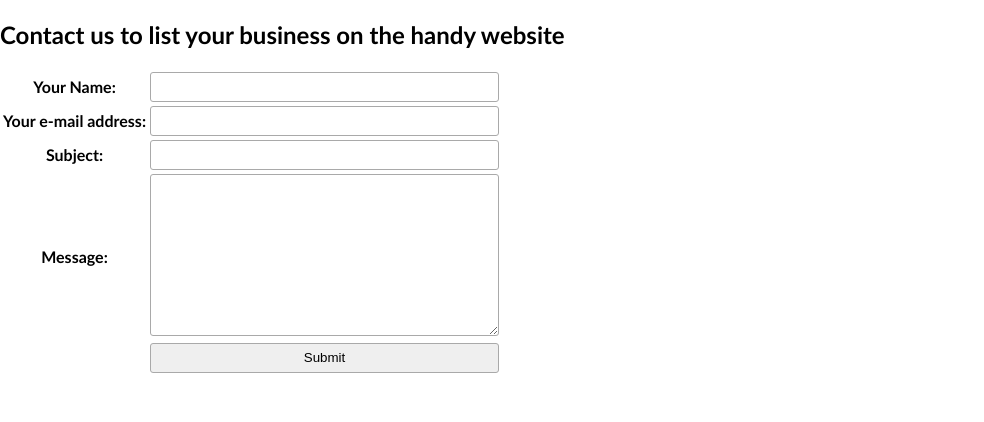
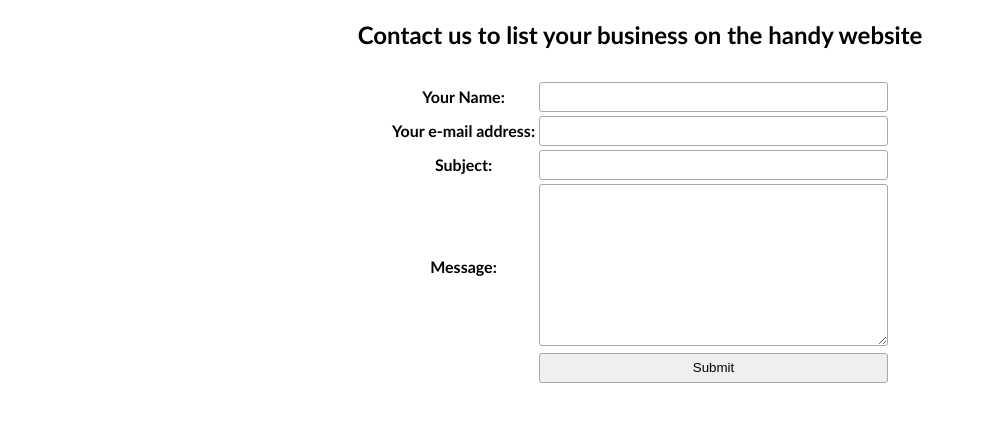
Before and after one commit to JackEshkenazi/Handy-Website, a Django app: page /contact/ in a window 1280 px wide. Shown: the part 140-562 px from the top of the page, without its empty margins (0-984 px from the left). Run offline with Django 3.2, Linux system fonts and the light colour scheme.

Commit message:
centered contact page contents

```diff
--- a/static/contact.css
+++ b/static/contact.css
@@ -1,3 +1,7 @@
+h1{
+    text-align: center;
+}
+
 ul.errorlist {
     margin: 0;
     padding: 0;
@@ -36,3 +40,9 @@ input {
     border: 1px solid green;
     border-radius: 3px;
 }
+
+table.center {
+    margin-left:auto;
+    margin-right:auto;
+    margin-top: 30px;
+  }
--- a/templates/contact.html
+++ b/templates/contact.html
@@ -17,7 +17,7 @@ Your message was submitted successfully. Thank you.
 
  {% else %}
      <form action="" method="post" novalidate>
-     <table>
+     <table class="center">
          {{ form.as_table }}
          <tr>
              <td>&nbsp;</td>
```
